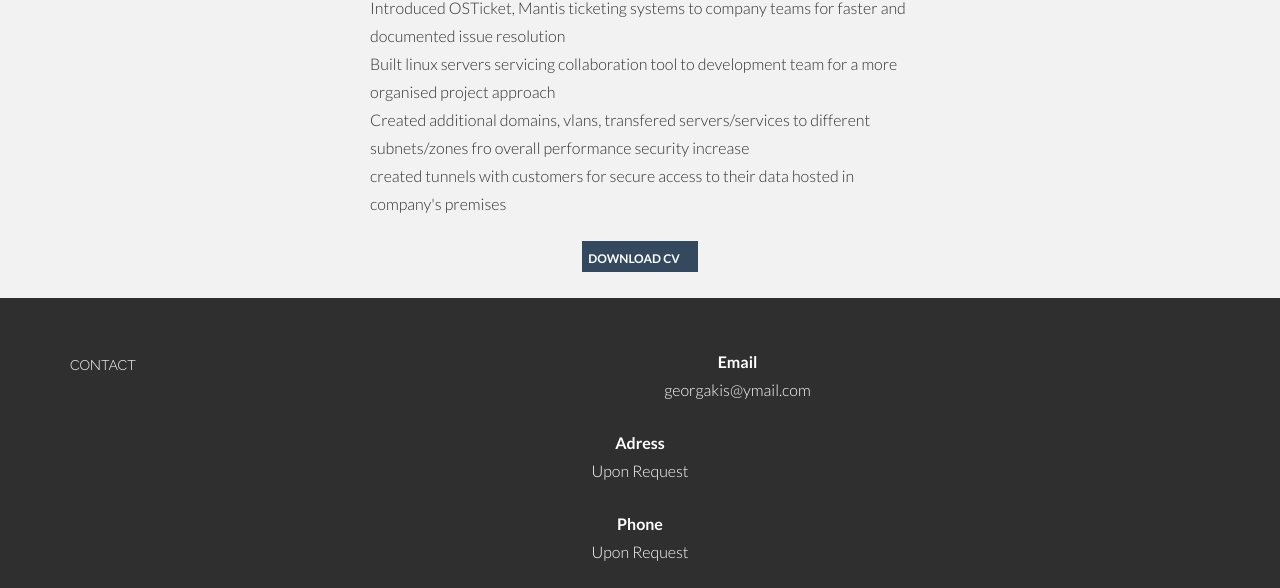
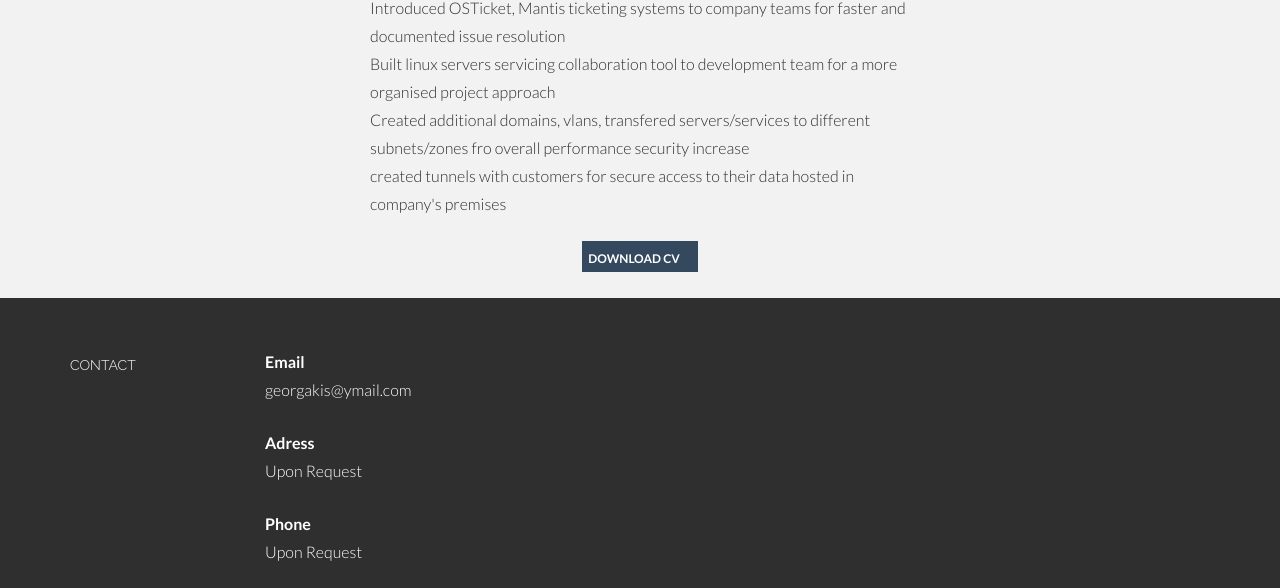
Before and after one commit to giorgosgeorgakis/giorgosgeorgakis.github.io, a plain HTML site: page index.html in a window 1280 px wide. Shown: the part 7450-8038 px from the top of the page. Drawn offline with Linux system fonts and the light colour scheme.

Commit message:
Update index.html

```diff
--- a/index.html
+++ b/index.html
@@ -497,7 +497,7 @@ created tunnels with customers for secure access to their data hosted in company
           <div class="col-lg-2">
             <h5>CONTACT</h5>
           </div>
-          <div align="center">
+          <div class="col-lg-3">
             <p>
               <t>Email</t><br/> georgakis@ymail.com <br/>
             </p>
```
